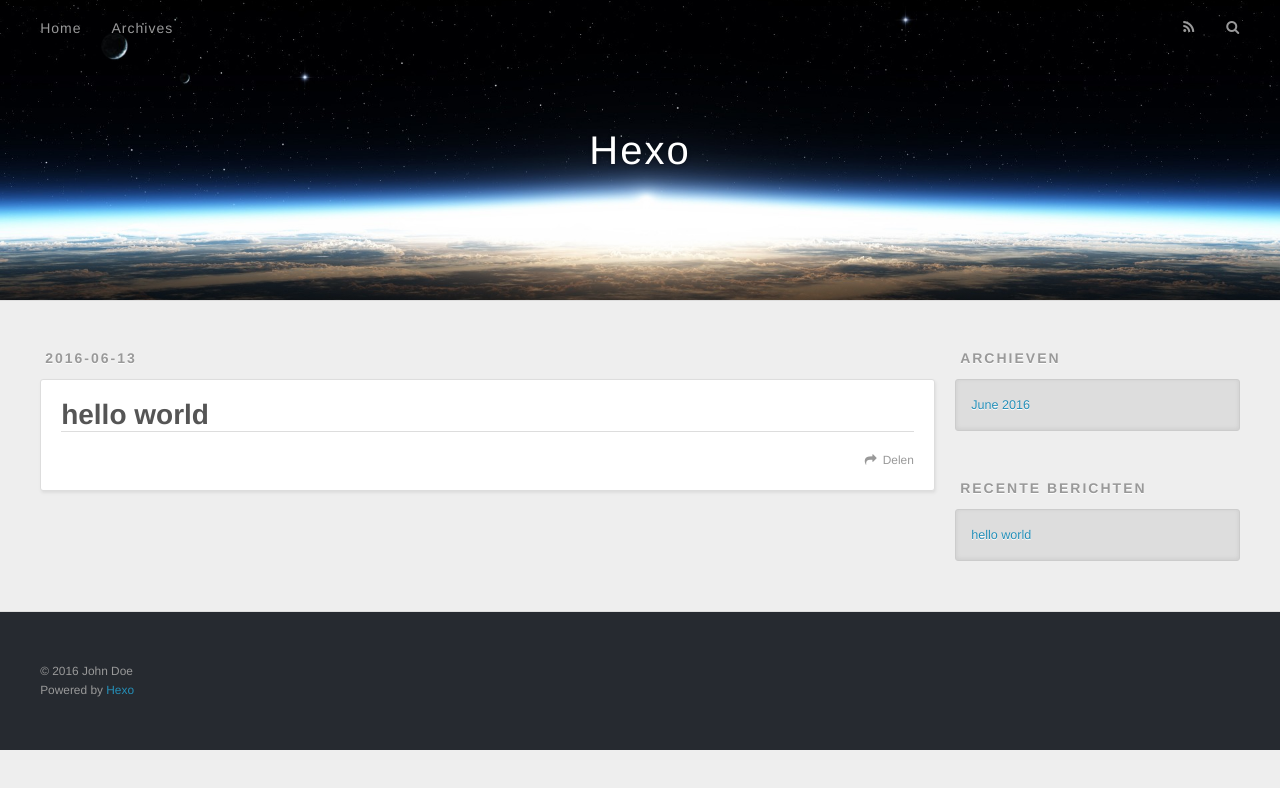
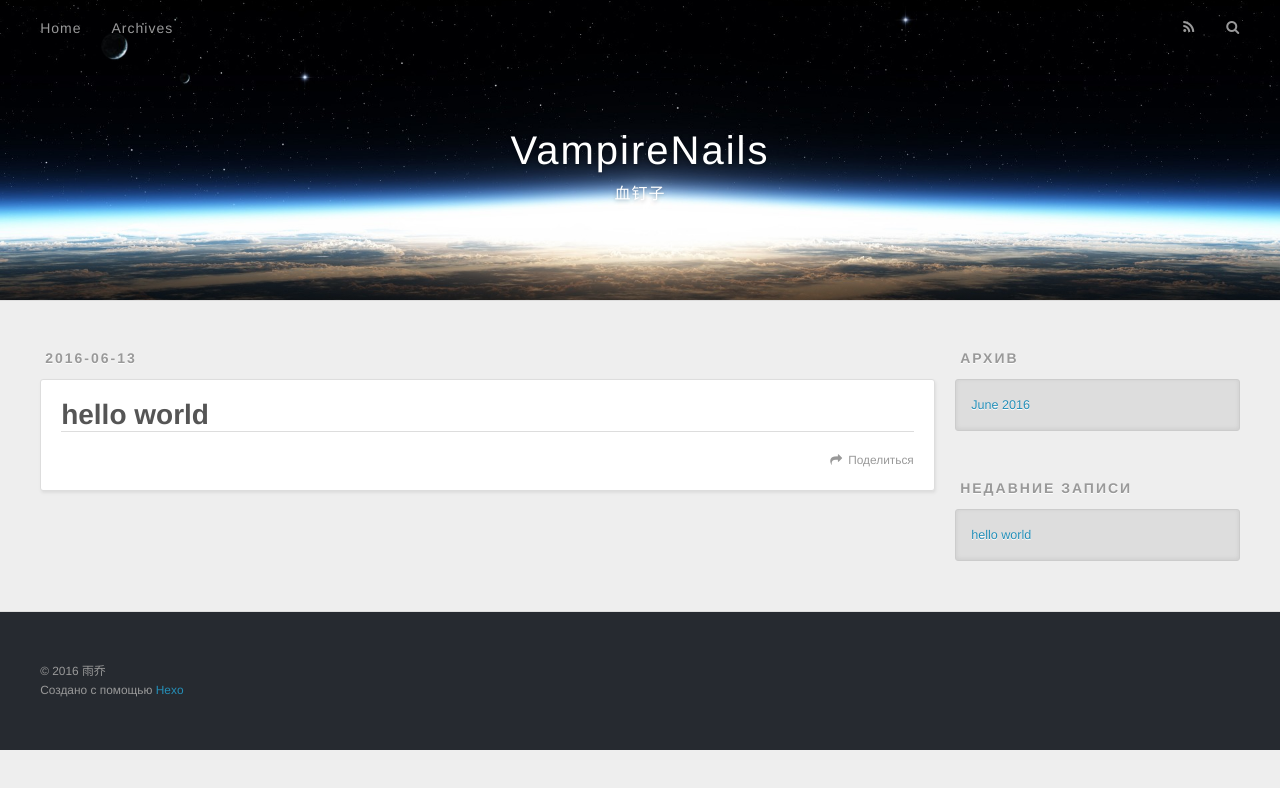
Before and after one commit to VampireNails/VampireNails.github.io, a plain HTML site: page index.html in a window 1280 px wide. Drawn offline with nearby package versions, Linux system fonts and the light colour scheme.

Commit message:
Site updated: 2016-06-13 16:42:02

```diff
--- a/index.html
+++ b/index.html
@@ -3,19 +3,19 @@
 <head>
   <meta charset="utf-8">
 
-  <title>Hexo</title>
+  <title>VampireNails</title>
   <meta name="viewport" content="width=device-width, initial-scale=1, maximum-scale=1">
-  <meta name="description">
+  <meta name="description" content="江湖多少事？东风吹破离愁，对饮一壶漂泊，情悠悠，恨悠悠">
 <meta property="og:type" content="website">
-<meta property="og:title" content="Hexo">
+<meta property="og:title" content="VampireNails">
 <meta property="og:url" content="http://yoursite.com/index.html">
-<meta property="og:site_name" content="Hexo">
-<meta property="og:description">
+<meta property="og:site_name" content="VampireNails">
+<meta property="og:description" content="江湖多少事？东风吹破离愁，对饮一壶漂泊，情悠悠，恨悠悠">
 <meta name="twitter:card" content="summary">
-<meta name="twitter:title" content="Hexo">
-<meta name="twitter:description">
+<meta name="twitter:title" content="VampireNails">
+<meta name="twitter:description" content="江湖多少事？东风吹破离愁，对饮一壶漂泊，情悠悠，恨悠悠">
 
-    <link rel="alternate" href="/atom.xml" title="Hexo" type="application/atom+xml">
+    <link rel="alternate" href="/atom.xml" title="VampireNails" type="application/atom+xml">
 
 
     <link rel="icon" href="/favicon.png">
@@ -36,8 +36,12 @@
   <div id="header-outer" class="outer">
     <div id="header-title" class="inner">
       <h1 id="logo-wrap">
-        <a href="/" id="logo">Hexo</a>
+        <a href="/" id="logo">VampireNails</a>
       </h1>
+
+        <h2 id="subtitle-wrap">
+          <a href="/" id="subtitle">血钉子</a>
+        </h2>
 
     </div>
     <div id="header-inner" class="inner">
@@ -51,9 +55,9 @@
       </nav>
       <nav id="sub-nav">
 
-          <a id="nav-rss-link" class="nav-icon" href="/atom.xml" title="RSS Feed"></a>
+          <a id="nav-rss-link" class="nav-icon" href="/atom.xml" title="RSS-каналы"></a>
 
-        <a id="nav-search-btn" class="nav-icon" title="Zoeken"></a>
+        <a id="nav-search-btn" class="nav-icon" title="Поиск"></a>
       </nav>
       <div id="search-form-wrap">
         <form action="//google.com/search" method="get" accept-charset="UTF-8" class="search-form"><input type="search" name="q" results="0" class="search-form-input" placeholder="Search"><button type="submit" class="search-form-submit">&#xF002;</button><input type="hidden" name="sitesearch" value="http://yoursite.com"></form>
@@ -90,7 +94,7 @@
 
     </div>
     <footer class="article-footer">
-      <a data-url="http://yoursite.com/2016/06/13/hello-world/" data-id="cipdr3vd90000s1rq9uibtdw4" class="article-share-link">Delen</a>
+      <a data-url="http://yoursite.com/2016/06/13/hello-world/" data-id="cipdrtw3n0000u3rq9mxg1zee" class="article-share-link">Поделиться</a>
 
 
     </footer>
@@ -115,7 +119,7 @@
 
 
   <div class="widget-wrap">
-    <h3 class="widget-title">Archieven</h3>
+    <h3 class="widget-title">Архив</h3>
     <div class="widget">
       <ul class="archive-list"><li class="archive-list-item"><a class="archive-list-link" href="/archives/2016/06/">June 2016</a></li></ul>
     </div>
@@ -125,7 +129,7 @@
 
 
   <div class="widget-wrap">
-    <h3 class="widget-title">Recente berichten</h3>
+    <h3 class="widget-title">Недавние записи</h3>
     <div class="widget">
       <ul>
 
@@ -145,8 +149,8 @@
 
   <div class="outer">
     <div id="footer-info" class="inner">
-      &copy; 2016 John Doe<br>
-      Powered by <a href="http://hexo.io/" target="_blank">Hexo</a>
+      &copy; 2016 雨乔<br>
+      Создано с помощью <a href="http://hexo.io/" target="_blank">Hexo</a>
     </div>
   </div>
 </footer>
```
Also changed, not shown: 2016/06/13/hello-world/index.html (+18 -14 lines), archives/2016/06/index.html (+19 -15 lines), archives/2016/index.html (+19 -15 lines), archives/index.html (+19 -15 lines).
